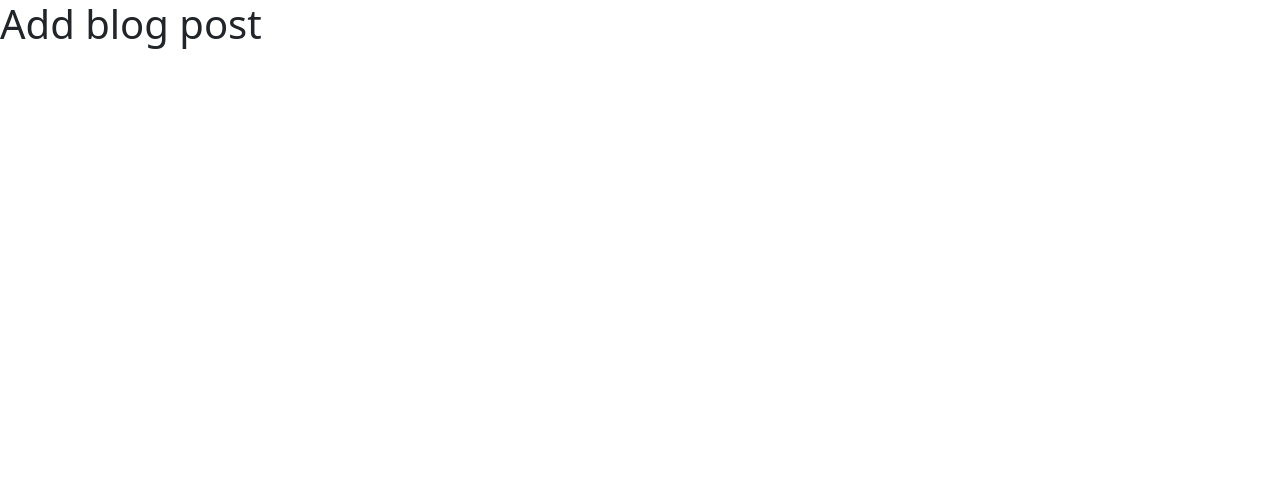
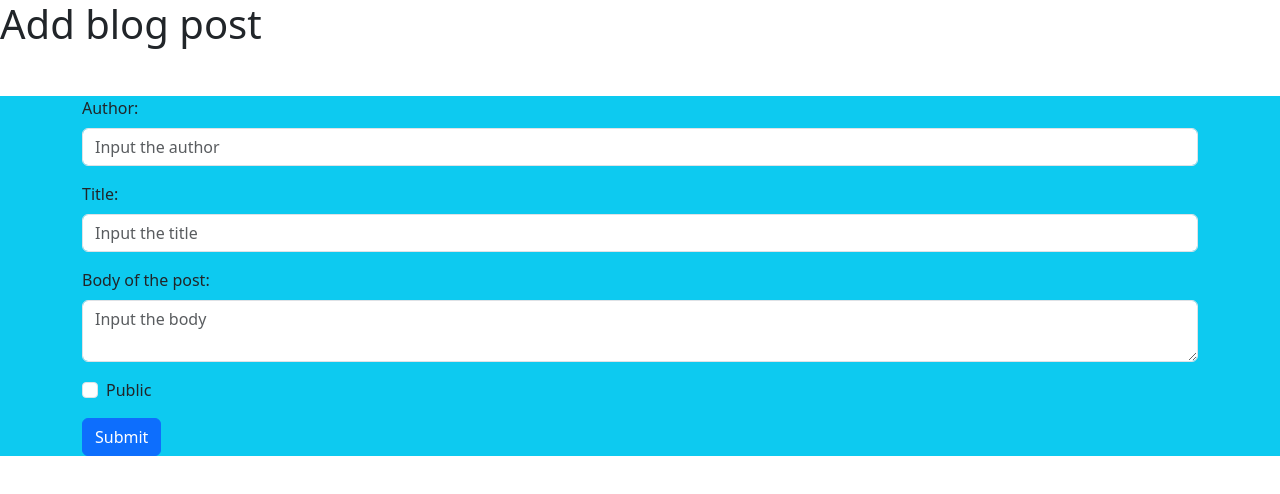
Before and after one commit to giovannipastorini/react-post-form, a React (Vite) app: page / in a window 1280 px wide. Shown: the top 494 px of the page. Built offline with nearby package versions, Linux system fonts and the light colour scheme.

Commit message:
Add AppForm component for blog post submission and update styles

```diff
--- a/src/App.jsx
+++ b/src/App.jsx
@@ -1,7 +1,9 @@
 import { useState } from 'react'
 
 import { blogPosts } from './data/app_data'
-/* console.log(blogPosts); */
+
+import AppForm from './components/AppForm'
+
 
 function App() {
 
@@ -9,6 +11,7 @@ function App() {
   return (
     <>
       <h1>Add blog post</h1>
+      <AppForm />
     </>
   )
 }
--- /dev/null
+++ b/src/components/AppForm.jsx
@@ -0,0 +1,26 @@
+export default function AppForm (){
+
+    return(
+        <form>
+            <div className="container my-5">
+                    <div className="mb-3">
+                        <label className="form-label">Author:</label>
+                        <input className="form-control" type="text" placeholder="Input the author" aria-label="default input example" />
+                    </div>
+                    <div className="mb-3">
+                        <label className="form-label">Title:</label>
+                        <input className="form-control" type="text" placeholder="Input the title" aria-label="default input example" />
+                    </div>
+                    <div className="mb-3">
+                        <label htmlFor="exampleFormControlTextarea1" className="form-label">Body of the post:</label>
+                        <textarea className="form-control" id="exampleFormControlTextarea1" rows="2" placeholder="Input the body"></textarea>
+                    </div>
+                    <div className="mb-3 form-check">
+                        <input type="checkbox" className="form-check-input" id="exampleCheck1" />
+                        <label className="form-check-label" htmlFor="exampleCheck1">Public</label>
+                    </div>
+                    <button type="submit" className="btn btn-primary">Submit</button>
+            </div>
+        </form>
+    )
+}
--- a/src/index.css
+++ b/src/index.css
@@ -1 +1,5 @@
 @import url('bootstrap');
+
+form{
+    background-color: var(--bs-info);
+}
```
